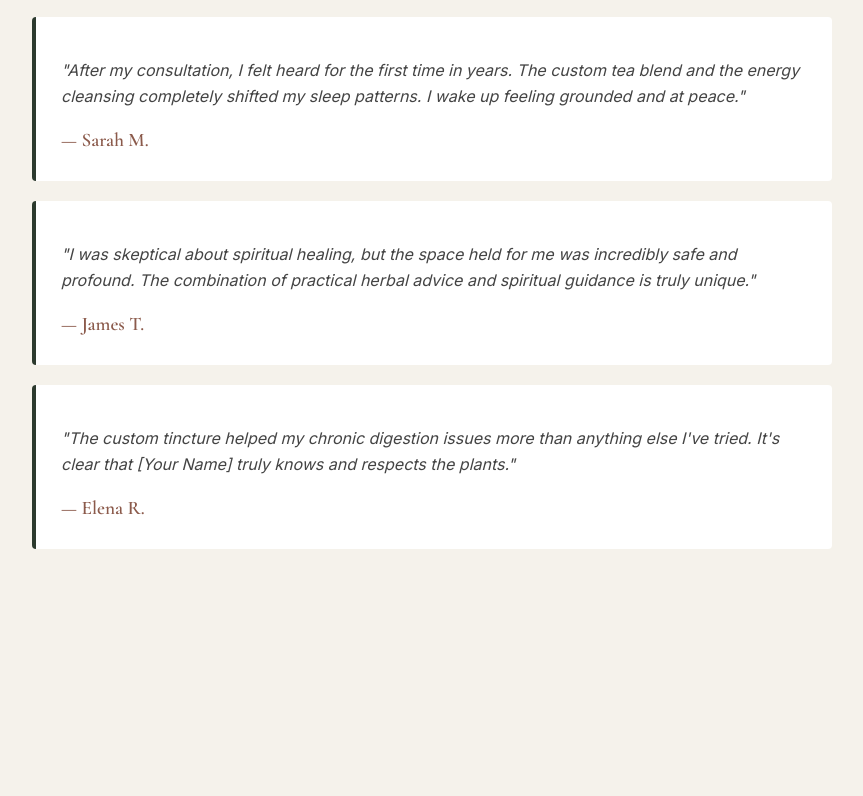
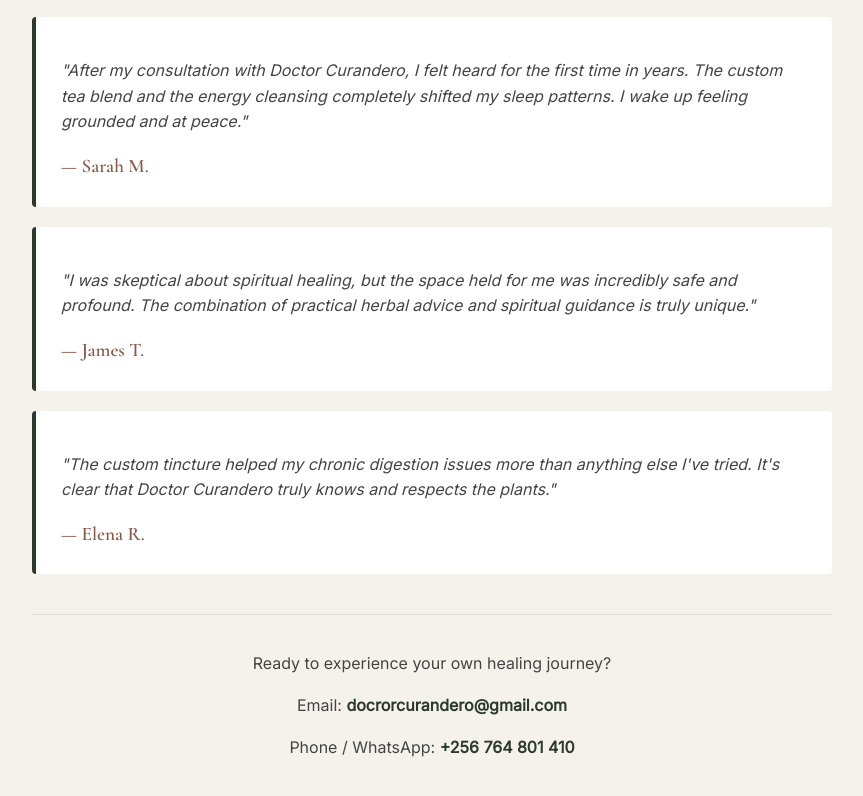
Before and after one commit to docrorcurandero/herbalism, a plain HTML site: page testimonials.html in a window 1280 px wide. Shown: the part 240-1036 px from the top of the page, without its empty margins (208-1071 px from the left). Before the commit the page ends 829 px from the top, so only its background shows below. Drawn offline with nearby package versions, Linux system fonts and the light colour scheme.

Commit message:
Update testimonials.html

```diff
--- a/testimonials.html
+++ b/testimonials.html
@@ -3,7 +3,7 @@
 <head>
     <meta charset="UTF-8">
     <meta name="viewport" content="width=device-width, initial-scale=1.0">
-    <title>Testimonials | Herbalism</title>
+    <title>Testimonials | Doctor Curandero</title>
     <style>
         @import url('https://fonts.googleapis.com/css2?family=Cormorant+Garamond:ital,wght@0,400;0,600;1,400&family=Inter:wght@300;400&display=swap');
         body { background-color: #F5F2EB; color: #2C3A2E; font-family: 'Inter', sans-serif; margin: 0; padding: 0; line-height: 1.6; }
@@ -17,6 +17,9 @@
         h1 { font-size: 2.5rem; margin-bottom: 20px; text-align: center; }
         .testimonial { background: white; padding: 25px; border-radius: 4px; margin-bottom: 20px; font-style: italic; color: #444; border-left: 4px solid #2C3A2E; }
         .author { font-style: normal; font-weight: 600; color: #8B5A4B; margin-top: 15px; display: block; font-family: 'Cormorant Garamond', serif; font-size: 1.2rem; }
+        .contact-footer { text-align: center; font-size: 1rem; color: #444; margin-top: 40px; padding-top: 20px; border-top: 1px solid rgba(44, 58, 46, 0.1); }
+        .contact-footer a { color: #2C3A2E; font-weight: 600; text-decoration: none; }
+        .contact-footer a:hover { color: #8B5A4B; }
     </style>
 </head>
 <body>
@@ -35,7 +38,7 @@
         <h1>Client Experiences</h1>
 
         <div class="testimonial">
-            <p>"After my consultation, I felt heard for the first time in years. The custom tea blend and the energy cleansing completely shifted my sleep patterns. I wake up feeling grounded and at peace."</p>
+            <p>"After my consultation with Doctor Curandero, I felt heard for the first time in years. The custom tea blend and the energy cleansing completely shifted my sleep patterns. I wake up feeling grounded and at peace."</p>
             <span class="author">— Sarah M.</span>
         </div>
 
@@ -45,8 +48,14 @@
         </div>
 
         <div class="testimonial">
-            <p>"The custom tincture helped my chronic digestion issues more than anything else I've tried. It's clear that [Your Name] truly knows and respects the plants."</p>
+            <p>"The custom tincture helped my chronic digestion issues more than anything else I've tried. It's clear that Doctor Curandero truly knows and respects the plants."</p>
             <span class="author">— Elena R.</span>
+        </div>
+
+        <div class="contact-footer">
+            <p>Ready to experience your own healing journey?</p>
+            <p>Email: <a href="mailto:docrorcurandero@gmail.com">docrorcurandero@gmail.com</a></p>
+            <p>Phone / WhatsApp: <a href="tel:+256764801410">+256 764 801 410</a></p>
         </div>
     </div>
 </body>
```
